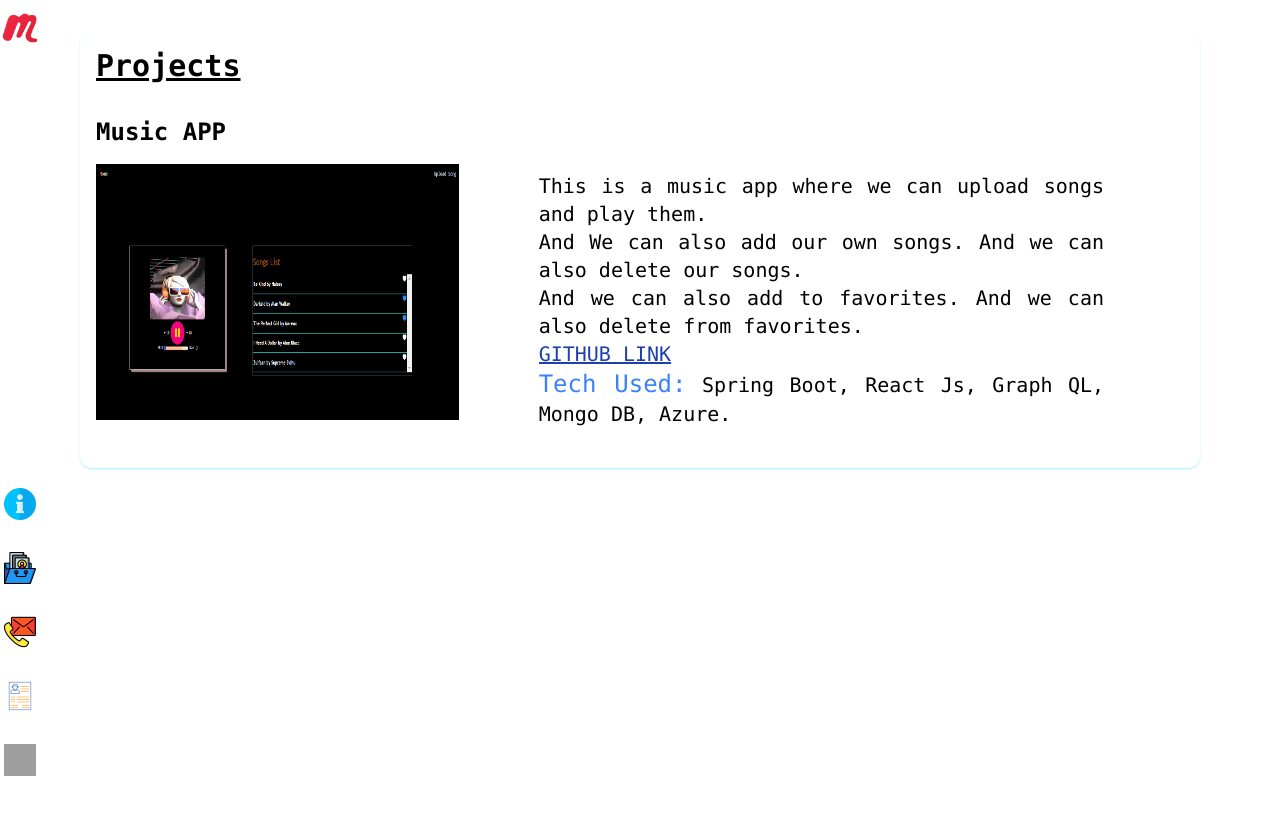
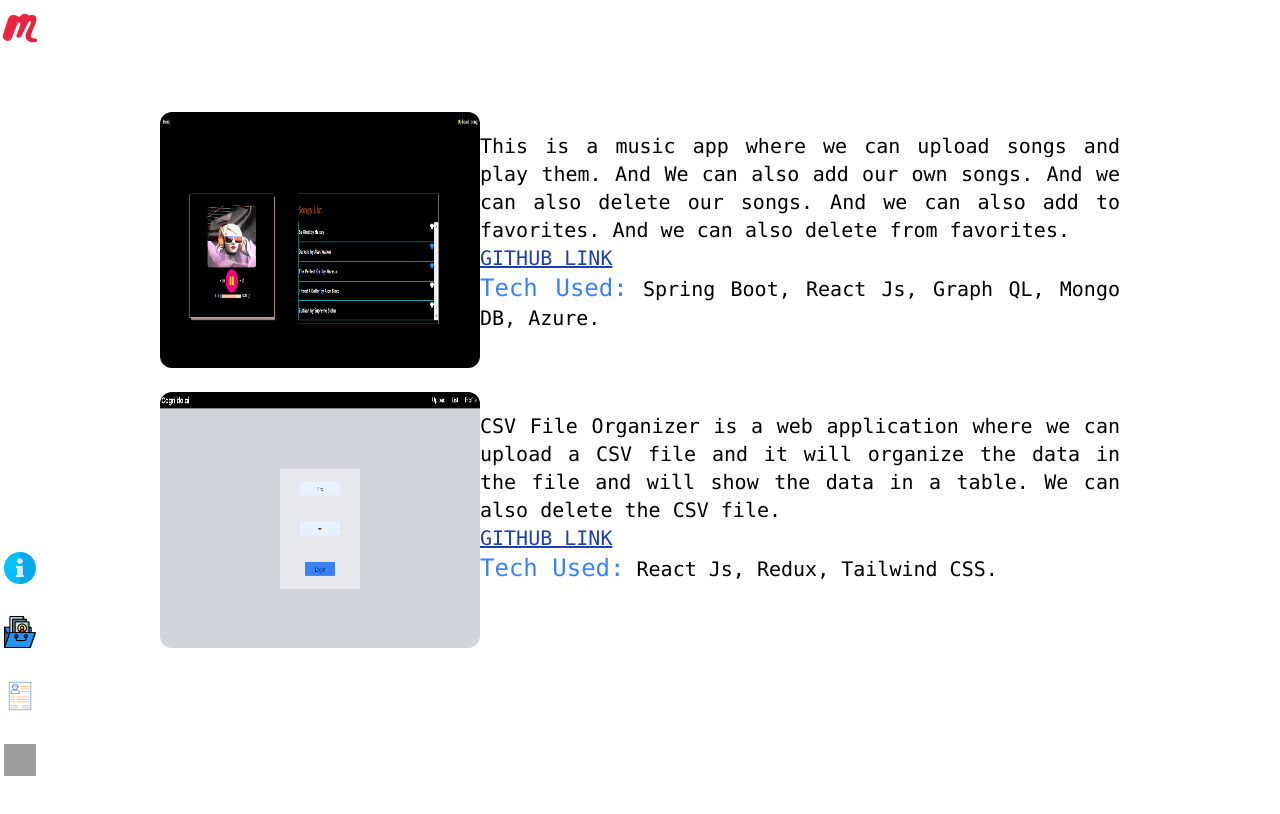
Before and after one commit to Mukulphougat/Portfolio, a React (Create React App) app: page /projects in a window 1280 px wide. Shown: the top 814 px of the page. Built offline with nearby package versions, Linux system fonts and the light colour scheme; grey boxes are pictures that could not be loaded.

Commit message:
first commit

```diff
--- a/src/Pages/Contact.js
+++ b/src/Pages/Contact.js
@@ -8,19 +8,19 @@ export default function Contact(){
     return (
         <motion.div initial={{ opacity: 0 }} animate={{ opacity: 1 }} exit={{ opacity: 0 }} transition={{ type: "just", stiffness: 100, delay: 0.5}} className={"text-3xl mx-20 flex flex-col h-screen"}>
             <div className={"md:grid md:grid-cols-2 w-full place-items-center"}>
-                <div className={"flex self-center md:w-2/3 w-full my-10 flex-row dark:shadow-gray-500 justify-between dark:text-green-500 font-mono h-24 my-2 w-fit rounded-xl shadow-sm shadow-cyan-200 items-center justify-center"}>
+                <div className={"flex self-center md:w-2/3 w-full my-10 flex-row justify-between dark:text-green-500 font-mono h-24 my-2 w-fit rounded-xl items-center justify-center"}>
                     <img src={gmailImg} className={"mx-2 w-10 h-10"} alt={"Mail"}/>
                     <a href={"mailto:mukulphoughat@gmail.com"}><h1 className={"font-mono white mx-4 underline hover:no-underline"}>mukulphoughat@gmail.com</h1></a>
                 </div>
-                <div className={"flex self-center md:w-2/3 w-full my-10 flex-row dark:shadow-gray-500 dark:text-green-500 font-mono h-24 my-2 w-fit rounded-xl shadow-sm shadow-cyan-200 items-center justify-center"}>
+                <div className={"flex self-center md:w-2/3 w-full my-10 flex-row dark:text-green-500 font-mono h-24 my-2 w-fit rounded-xl items-center justify-center"}>
                     <img src={phone} className={"w-10 h-10"} alt={"Phone"}/>
                     <a href={"tel:+917206301728"} target={"_blank"} rel={"noreferrer"}><h1 className={"font-mono white mx-4 underline hover:no-underline"}>+91-7206301728</h1></a>
                 </div>
-                <div className={"flex self-center md:w-2/3 w-full my-10 flex-row dark:shadow-gray-500 dark:text-green-500 font-mono h-24 my-2 w-fit rounded-xl shadow-sm shadow-cyan-200 items-center justify-center"}>
+                <div className={"flex self-center md:w-2/3 w-full my-10 flex-row dark:text-green-500 font-mono h-24 my-2 w-fit rounded-xl items-center justify-center"}>
                     <img src={github} className={"w-10 h-10"} alt={"Github"}/>
                     <a href={"https://github.com/Mukulphougat?tab=repositories"} target={"_blank"} rel={"noreferrer"}><h1 className={"font-mono white mx-4 underline hover:no-underline"}>Github</h1></a>
                 </div>
-                <div className={"flex self-center md:w-2/3 w-full my-10 flex-row dark:shadow-gray-500 dark:text-green-500 font-mono h-24 my-2 w-fit rounded-xl shadow-sm shadow-cyan-200 items-center justify-center"}>
+                <div className={"flex self-center md:w-2/3 w-full my-10 flex-row dark:text-green-500 font-mono h-24 my-2 w-fit rounded-xl items-center justify-center"}>
                     <img src={linkedIn} className={"w-10 h-10"} alt={"LinkedIn"}/>
                     <a href={"https://www.linkedin.com/in/mukul-phougat-602657193/"} target={"_blank"} rel={"noreferrer"}><h1 className={"font-mono white mx-4 underline hover:no-underline"}>LinkedIn</h1></a>
                 </div>
--- a/src/Pages/Intro.js
+++ b/src/Pages/Intro.js
@@ -1,8 +1,10 @@
 import profile from "../profile.JPG"
 import {motion} from "framer-motion";
-
+import gmailIcon from "./gmail.png"
+import githubIcon from "./github.png"
+import linkedInIcon from "./icons8-linkedin-48.png"
 export default function Intro() {
-    const myName = "<Mukul Phougat />";
+    const myName = "<Mukul Phougat/>";
     return (
         <motion.div className={"flex-col flex justify-center items-center"}>
             <div
@@ -22,7 +24,12 @@ export default function Intro() {
                 {/*    </motion.p>*/}
                 {/*</div>*/}
             </div>
-            <h1 className={"absolute bottom-12 sm:self-center text-white dark:text-blue-900 text-2xl font-mono"}>Hello My Name Is <span className={"dark:text-green-500"}>{myName}</span></h1>
+            <h1 className={"absolute bottom-[100px] sm:self-center text-white dark:text-blue-900 text-2xl font-mono"}>Hello My Name Is <span className={"dark:text-green-500"}>{myName}</span></h1>
+            <div className={"absolute flex justify-center flex-row bottom-10 sm:self-center text-white dark:text-blue-900 text-2xl font-mono"}>
+                <a href={"mailto:mukulphoughat@gmail.com"}><img src={gmailIcon} alt={"GmailIcon"} className={"animate-bounce h-10 mx-4 w-10"}/></a>
+                <a href={"https://github.com/Mukulphougat?tab=repositories"} target={"_blank"} rel={"noreferrer"}><img src={githubIcon} alt={"GithubIcon"} className={"animate-bounce h-10 mx-4 w-10"}/></a>
+                <a href={"https://www.linkedin.com/in/mukul-phougat-602657193/"} target={"_blank"} rel={"noreferrer"}><img src={linkedInIcon} alt={"LinkedIcon"} className={"animate-bounce h-10 mx-4 w-10"}/></a>
+            </div>
         </motion.div>
     )
 }
--- a/src/Pages/Nav.js
+++ b/src/Pages/Nav.js
@@ -16,7 +16,7 @@ export default function Nav(){
                 <div className={"flex-col mx-1 fixed bottom-5 justify-center align-middle my-1"}>
                     <Link to={"/about"}><motion.div initial={{ y: -500}} animate={{ y:0 }} exit={{ y: -500 }} whileTap={{ scale: 0.8 }} className="my-8"><img src={about} alt={"about"} className={"w-8 h-8"}/></motion.div></Link>
                     <Link to={"/projects"}><motion.div initial={{ y: -500}} animate={{ y:0 }} exit={{ y: -500 }} whileTap={{ scale: 0.8 }} className="my-8"><img src={pImage} alt={"project"} className={"w-8 h-8"}/></motion.div></Link>
-                    <Link to={"/contact"}><motion.div initial={{ y: -500}} animate={{ y:0 }} exit={{ y: -500 }} whileTap={{ scale: 0.8 }} className="my-8"><img src={cImage} alt={"contact"} className={"w-8 h-8"}/></motion.div></Link>
+                    {/*<Link to={"/contact"}><motion.div initial={{ y: -500}} animate={{ y:0 }} exit={{ y: -500 }} whileTap={{ scale: 0.8 }} className="my-8"><img src={cImage} alt={"contact"} className={"w-8 h-8"}/></motion.div></Link>*/}
                     <motion.div initial={{ y: -500}} animate={{ y:0 }} exit={{ y: -500 }} whileTap={{ scale: 0.8 }} className="my-8"><a href={"https://drive.google.com/file/d/1dRvfo0Iy1PtaEOu8HR8iCVzu_gThLWL-/view?usp=sharing"} target={"_blank"} rel={"noreferrer"} ><img src={resume} className={"w-8 h-8"} alt={"resume"}/></a></motion.div>
                     <motion.div initial={{ y: -500}} animate={{ y:0 }} exit={{ y: -500 }} whileTap={{ scale: 0.8 }} ><a href={"https://github.com/Mukulphougat"} target={"_blank"} rel={"noreferrer"} ><img src={github} className={"w-8 h-8"} alt={"resume"}/></a></motion.div>
                 </div>
--- a/src/Pages/Projects.js
+++ b/src/Pages/Projects.js
@@ -1,26 +1,35 @@
 import {motion} from "framer-motion";
 import app1 from "./mApp1.png"
+import app2 from "./Icons/mApp2.png"
 export default function Projects(){
     return (
         <motion.div initial={{ opacity: 0 }} animate={{ opacity: 1 }} exit={{ opacity: 0 }} transition={{ type: "just", stiffness: 100, delay: 0.5}} className="flex-col w-full h-full">
-            <div className={"flex-col dark:shadow-gray-500 my-8 rounded-xl mx-20 shadow-sm shadow-cyan-200 items-center justify-center"}>
-                <h1 className={"font-mono dark:text-white  font-bold p-4 underline text-3xl w-full "}>Projects</h1>
-                <motion.div initial={{x: -750, overflow: "hidden"}} animate={{x: 0}} transition={{delay: .8}} className={"flex-col align-middle p-4 w-full"}>
-                    <div className={"flex-col w-full"}>
-                        <h1 className={"font-mono dark:text-green-500 font-bold text-2xl w-full"}>Music APP</h1>
-                        <div className={"flex flex-col sm:flex-row my-4 w-full"}>
-                            <img src={app1} className={"sm:w-4/12 sm:h-64 w-full h-36"} alt={"Music APP"} />
-                            <motion.div initial={{x: -1950, overflow: "hidden"}} animate={{x: 0}} transition={{delay: .8}} className={"text-xl sm:mx-20 my-2 w-full text-justify dark:text-green-400 font-mono"}>
-                                This is a music app where we can upload songs and play them.<br/>
-                                And We can also add our own songs. And we can also delete our songs.<br/>
-                                And we can also add to favorites. And we can also delete from favorites.<br/>
-                                <a className={"text-blue-800 underline hover:no-underline"} href={"https://github.com/Mukulphougat/musicappnext"} target={"_blank"} rel={"noreferrer"}>GITHUB LINK</a>
-                                <br/>
-                                <span className={"text-2xl text-blue-500"}>Tech Used:</span> Spring Boot, React Js, Graph QL, Mongo DB, Azure.
-                            </motion.div>
+            <div className={"flex-col my-8 rounded-xl mx-20 items-center justify-center"}>
+                <div className={"w-full flex flex-col z-20 overflow-y-hidden"}>
+                    <div className={"w-full flex-shrink-0 snap-center h-[200px] flex flex-row space-y-5 justify-center align-middle p-20"}>
+                        <img  src={app1} className={"rounded-xl sm:w-4/12 mx-auto align-middle sm:h-64 w-full h-36"} alt={"Music APP"} />
+                        <div className={"text-xl mx-8 sm:w-full align-middle h-64 w-full mx-auto my-2 text-justify dark:text-green-400 font-mono"}>
+                            This is a music app where we can upload songs and play them.
+                            And We can also add our own songs. And we can also delete our songs.
+                            And we can also add to favorites. And we can also delete from favorites.<br/>
+                            <a className={"text-blue-800 underline hover:no-underline"} href={"https://github.com/Mukulphougat/musicappnext"} target={"_blank"} rel={"noreferrer"}>GITHUB LINK</a>
+                            <br/>
+                            <span className={"text-2xl text-blue-500"}>Tech Used:</span> Spring Boot, React Js, Graph QL, Mongo DB, Azure.
                         </div>
                     </div>
-                </motion.div>
+                    <div className={"w-full flex-shrink-0 my-20 snap-center h-[300px] flex flex-row space-y-5 justify-center align-middle p-20"}>
+                        <img  src={app2} className={"rounded-xl sm:w-4/12 mx-auto align-middle sm:h-64 w-full h-36"} alt={"Music APP"} />
+                        <div className={"text-xl mx-8 sm:w-full align-middle h-64 w-full mx-auto my-2 text-justify dark:text-green-400 font-mono"}>
+                            CSV File Organizer is a web application where we
+                            can upload a CSV file and it will organize the data
+                            in the file and will show the data in a table.
+                            We can also delete the CSV file.<br/>
+                            <a className={"text-blue-800 underline hover:no-underline"} href={"https://github.com/Mukulphougat/csvfileviewer"} target={"_blank"} rel={"noreferrer"}>GITHUB LINK</a>
+                            <br/>
+                            <span className={"text-2xl text-blue-500"}>Tech Used:</span> React Js, Redux, Tailwind CSS.
+                        </div>
+                    </div>
+                </div>
             </div>
 
         </motion.div>
```
Also changed, not shown: src/Pages/Icons/mApp2.png (added).
